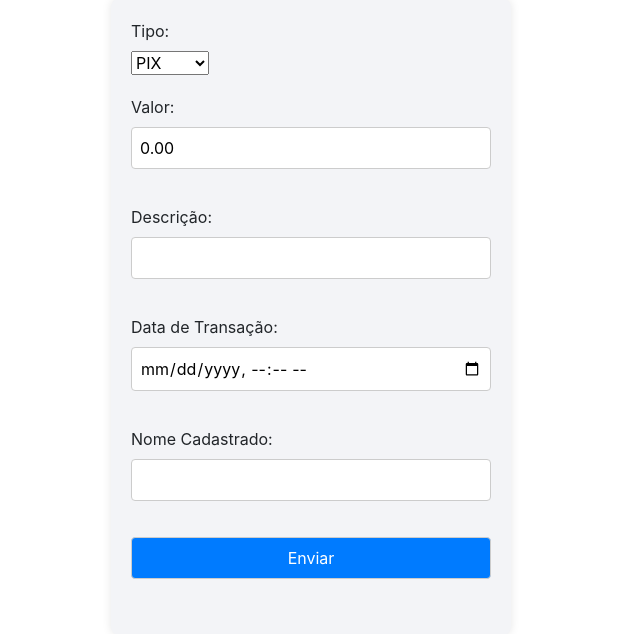
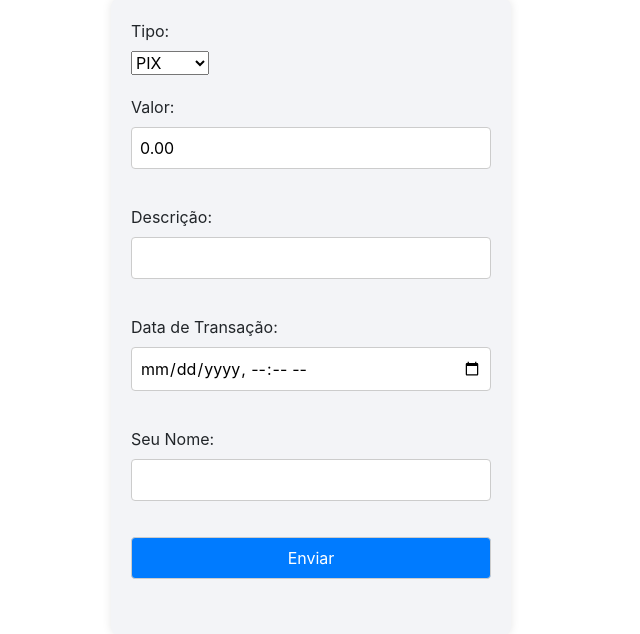
Before and after one commit to wincklerhigher/MoneyTrack, an ASP.NET Core app: page /Cadastro/Financas in a window 1280 px wide. Shown: the part 57-691 px from the top of the page, without its empty margins (329-969 px from the left). Run offline with ASP.NET Core 8, Linux system fonts and the light colour scheme.

Commit message:
first commit

```diff
--- a/Views/Money/CadastroFinancas.cshtml
+++ b/Views/Money/CadastroFinancas.cshtml
@@ -29,7 +29,7 @@
         <input asp-for="Financas.DataTransacao">
     </p>
     <p>
-        <label asp-for="Financas.Usuario">Nome Cadastrado:</label>
+        <label asp-for="Financas.Usuario">Seu Nome:</label>
         <input asp-for="Financas.Usuario">
     </p>
     <p>
```
